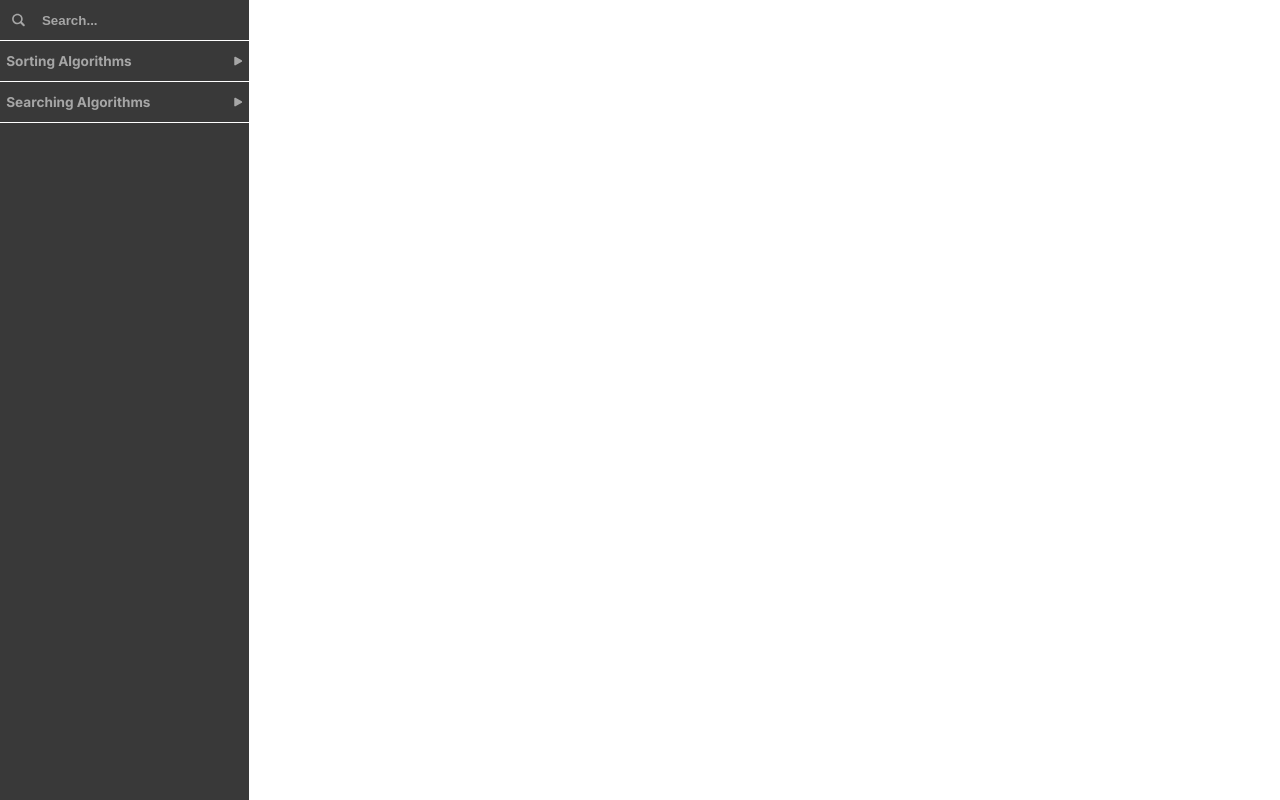
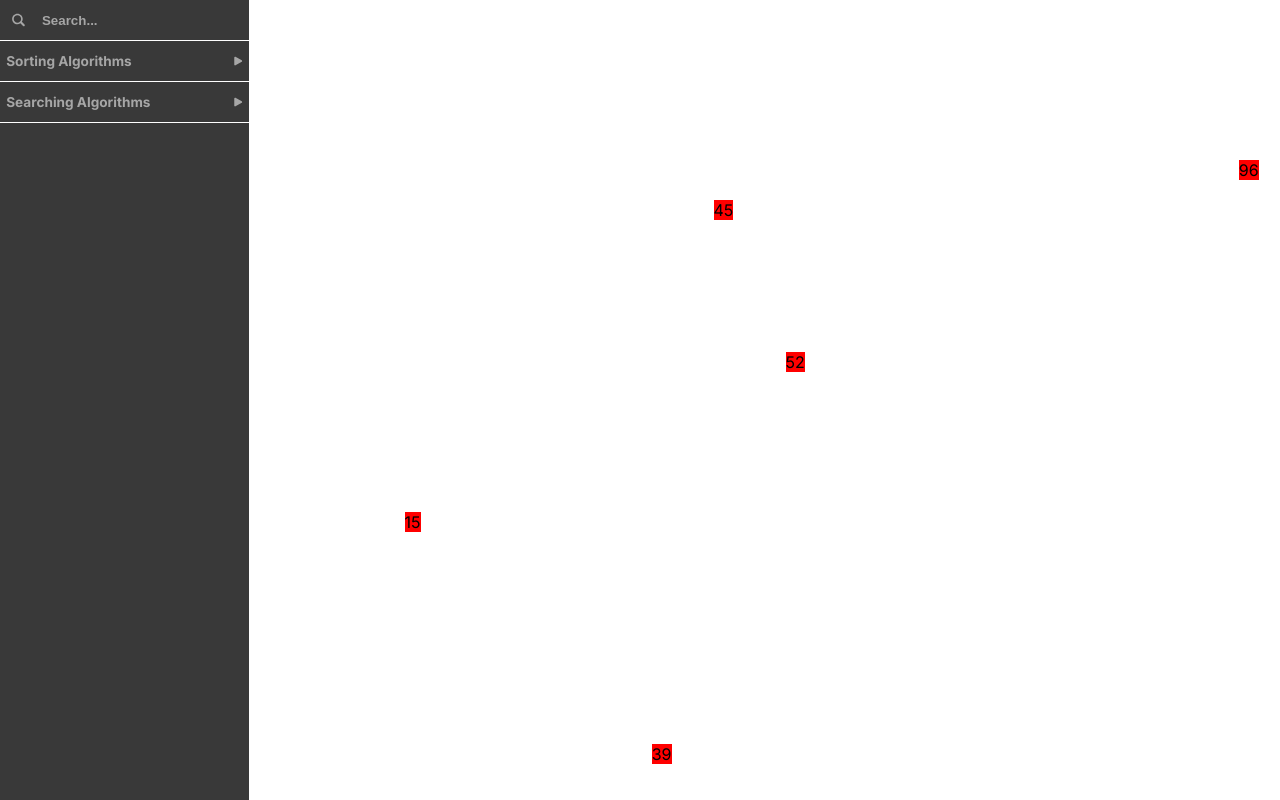
Before and after one commit to DjDister/Algorithms-View, a Next.js app: page / in a window 1280 px wide. Built offline with nearby package versions, Linux system fonts and the light colour scheme.

Commit message:
CONSTS fix

```diff
--- /dev/null
+++ b/public/svg/Line.tsx
@@ -0,0 +1,34 @@
+export default function Line({
+  x1,
+  y1,
+  x2,
+  y2,
+  strokeColor,
+}: {
+  x1: number;
+  y1: number;
+  x2: number;
+  y2: number;
+  strokeColor?: string;
+}) {
+  return (
+    <div
+      style={{
+        width: "100%",
+        height: "100%",
+        padding: "0",
+        margin: "0",
+      }}
+    >
+      <svg height="100%" width="100%">
+        <line
+          x1={`${x1}%`}
+          y1={`${y1}%`}
+          x2={`${x2}%`}
+          y2={`${y2}%`}
+          style={{ stroke: strokeColor ? strokeColor : "red", strokeWidth: 2 }}
+        />
+      </svg>
+    </div>
+  );
+}
--- a/src/app/(algorithms)/sorting-algorithms/stalin-sort/page.tsx
+++ b/src/app/(algorithms)/sorting-algorithms/stalin-sort/page.tsx
@@ -1,6 +1,7 @@
 "use client";
 import GraphLayout from "@/components/GraphLayout/GraphLayout";
 import { createRandomArray, shuffle } from "@/utils/arrays-utils";
+import { BASE_SORTING_SPEED } from "@/utils/consts/sorting.consts";
 import { useState } from "react";
 
 const initialArray = createRandomArray(15, 10, 100);
@@ -31,7 +32,7 @@ export default function Page() {
     return comradsArray;
   };
 
-  const [sortingSpeed, setSortingSpeed] = useState<number>(50);
+  const [sortingSpeed, setSortingSpeed] = useState<number>(BASE_SORTING_SPEED);
 
   const pullSortingSpeed = (sortingSpeed: number) => {
     setSortingSpeed(sortingSpeed * 5);
--- a/src/app/page.tsx
+++ b/src/app/page.tsx
@@ -1,3 +1,8 @@
+import RandomGraph from "../components/RandomGraph/RandomGraph";
 export default function Home() {
-  return <div></div>;
+  return (
+    <div>
+      <RandomGraph />
+    </div>
+  );
 }
--- /dev/null
+++ b/src/components/RandomGraph/RandomGraph.module.css
@@ -0,0 +1,11 @@
+.randomGraphBox {
+  display: flex;
+  justify-content: center;
+  align-items: center;
+  position: absolute;
+  right: 0;
+  top: 0;
+  height: 100%;
+  width: calc(100% - 250px);
+  overflow-y: hidden;
+}
--- /dev/null
+++ b/src/components/RandomGraph/RandomGraph.tsx
@@ -0,0 +1,37 @@
+"use client";
+import { createRandomArray } from "@/utils/arrays-utils";
+import Line from "../../../public/svg/Line";
+import styles from "./RandomGraph.module.css";
+
+const vertexesX = createRandomArray(5, 10, 100);
+const vertexesy = createRandomArray(5, 10, 100);
+const vertexesX2 = createRandomArray(5, 10, 100);
+const vertexesy2 = createRandomArray(5, 10, 100);
+
+export default function RandomGraph() {
+  return (
+    <div className={styles.randomGraphBox}>
+      {/* <Line x1={50} y1={50} x2={80} y2={80} /> */}
+      {vertexesX.map((x1, index) => (
+        // <Line
+        //   key={index}
+        //   x1={x1}
+        //   y1={vertexesy[index]}
+        //   x2={vertexesy[index]}
+        //   y2={x1}
+        // />
+        <div
+          key={index}
+          style={{
+            position: "absolute",
+            top: `${vertexesy[index]}%`,
+            left: `${vertexesX[index]}%`,
+            backgroundColor: "red",
+          }}
+        >
+          {x1}
+        </div>
+      ))}
+    </div>
+  );
+}
--- /dev/null
+++ b/src/utils/consts/sorting.consts.ts
@@ -0,0 +1,3 @@
+export const BASE_SORTING_SPEED = 50;
+
+export const SORTING_MULTIPLIER = 5;
```
Also changed, not shown: src/app/(algorithms)/sorting-algorithms/bubble-sort/page.tsx (+6 -2 lines), src/components/GraphLayout/Stalin.jpg (deleted).
